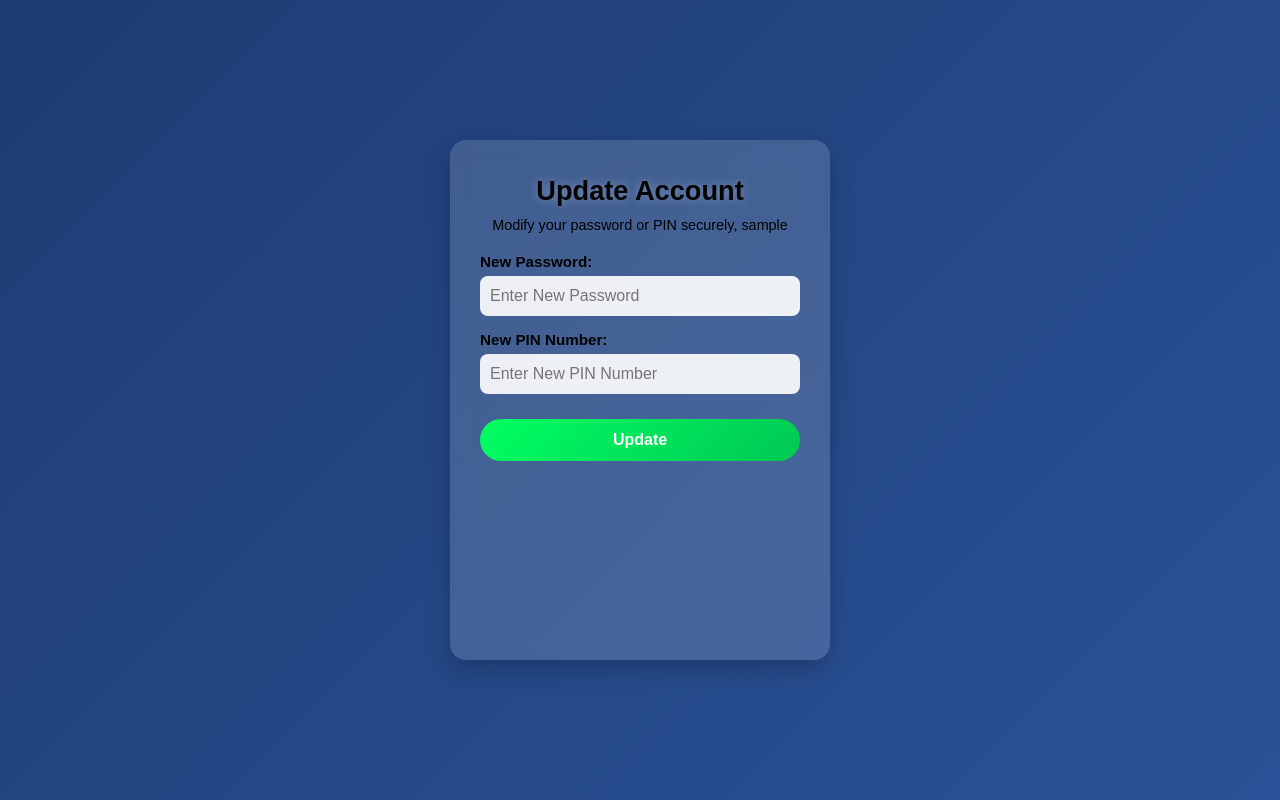
After one commit to Irfanshaikislam/ATM_WEBAPP, a Flask app: template templates/update.html in a window 1280 px wide. The commit adds this page. Run offline with Flask 3, Linux system fonts and the light colour scheme; the template is opened without the code that fills it: most values are stand-ins (such as "Sample title", 1, 10 or a date in 2020).

Commit message:
Added a new feature Update User in templates and added a new file update.css in static's css folder and updated app.py for the update users

```diff
--- a/app.py
+++ b/app.py
@@ -35,7 +35,7 @@ def Login():
                  else:
                     return 'Pin Number is wrong'
              else:
-                 return 'Account Number is wrong'
+                 return 'Password Number is wrong'
          else:
              return 'user name is wrong'
     return render_template('Login.html')
@@ -130,3 +130,21 @@ def delete():
         return resp
      else:
          return 'PLEASE LOGIN TO DELETE YOUR ACCOUNT'
+@app.route('/update', methods=['GET', 'POST'])
+def update():
+    if request.cookies.get('username'):
+        username = request.cookies.get('username')
+        if request.method == 'POST':
+            new_password = request.form['new_password']
+            new_pin = request.form['new_pin']
+
+            if new_password and new_pin:
+                users[username]['userpassword'] = new_password
+                users[username]['pin'] = new_pin
+                return 'Account details updated successfully for user!'
+            else:
+                return ' Both fields are required!'
+        return render_template('update.html', username=username)
+    else:
+        return redirect(url_for('Login'))
+app.run()
--- /dev/null
+++ b/static/css/update.css
@@ -0,0 +1,124 @@
+
+
+   * {
+    margin: 0;
+    padding: 0;
+    box-sizing: border-box;
+    font-family: "Poppins", sans-serif;
+  }
+
+  body {
+    height: 100vh;
+    display: flex;
+    justify-content: center;
+    align-items: center;
+    background: linear-gradient(135deg, #1e3c72, #2a5298);
+  }
+
+  .update-container {
+    height: 65%;
+    width: 380px;
+    padding: 35px 30px;
+    border-radius: 16px;
+    background: rgba(255, 255, 255, 0.15);
+    box-shadow: 0 10px 25px rgba(0, 0, 0, 0.2);
+    backdrop-filter: blur(10px);
+    text-align: center;
+    animation: fadeIn 0.6s ease-in-out;
+  }
+
+  .update-container h2 {
+    font-size: 1.7rem;
+    font-weight: 700;
+    color: #030303;
+    margin-bottom: 10px;
+    text-shadow: 0 0 8px rgba(255, 255, 255, 0.3);
+  }
+
+  .update-container p {
+    font-size: 0.9rem;
+    color: #000000;
+    margin-bottom: 20px;
+  }
+
+  .update-container label {
+    display: block;
+    text-align: left;
+    margin-bottom: 6px;
+    font-size: 0.95rem;
+    font-weight: 600;
+    color: #010101;
+  }
+
+  .update-container input {
+    width: 100%;
+    height: 40px;
+    padding: 10px;
+    border-radius: 8px;
+    border: none;
+    outline: none;
+    font-size: 1rem;
+    background: rgba(255, 255, 255, 0.9);
+    color: #333;
+    margin-bottom: 15px;
+    transition: 0.3s ease;
+  }
+
+  .update-container input:focus {
+    border: 2px solid #00bfff;
+    box-shadow: 0 0 8px #00bfff;
+  }
+
+  .update-container button {
+    width: 100%;
+    background: linear-gradient(135deg, #00ff62, #00c853);
+    color: white;
+    padding: 12px 20px;
+    border: none;
+    border-radius: 25px;
+    font-size: 1rem;
+    font-weight: 600;
+    cursor: pointer;
+    transition: 0.3s ease;
+    margin-top: 10px;
+  }
+
+  .update-container button:hover {
+    background: white;
+    color: #1e3c72;
+    transform: scale(1.05);
+  }
+
+  @keyframes fadeIn {
+    from {
+      opacity: 0;
+      transform: translateY(-20px);
+    }
+    to {
+      opacity: 1;
+      transform: translateY(0);
+    }
+  }
+
+  @keyframes fadeUp {
+    from {
+      opacity: 0;
+      transform: translateY(15px);
+    }
+    to {
+      opacity: 1;
+      transform: translateY(0);
+    }
+  }
+
+
+  @media (max-width: 480px) {
+    .update-container {
+      width: 90%;
+      padding: 30px 20px;
+    }
+
+    .update-container h2 {
+      font-size: 1.4rem;
+    }
+  }
--- a/templates/index.html
+++ b/templates/index.html
@@ -11,7 +11,7 @@
         <h1 class="Heading">Welcome To <span class="Company">SBI ATM</span></h1>
         <a href="{{url_for('Create_Account')}}"><button type="Submit">Create Account</button></a>
         <a href="{{url_for('Login')}}"><button type="Submit">Login Account</button></a>
-        <a href=""><button type="Submit">User Update</button></a>
+        <a href="{{url_for('update')}}"><button type="Submit">User Update</button></a>
     </div>
 </body>
 </html>
--- /dev/null
+++ b/templates/update.html
@@ -0,0 +1,40 @@
+<!DOCTYPE html>
+<html lang="en">
+  <head>
+    <meta charset="UTF-8" />
+    <meta name="viewport" content="width=device-width, initial-scale=1.0" />
+    <link
+      rel="stylesheet"
+      href="../static/css/update.css"
+    />
+    <title>Update User</title>
+  </head>
+  <body>
+    <div class="update-container">
+      <h2>Update Account</h2>
+      <p>Modify your password or PIN securely, {{ username }}</p>
+
+      <form method="POST" action="/update">
+        <label for="newpassword">New Password:</label>
+        <input
+          type="password"
+          name="new_password"
+          id="newpassword"
+          placeholder="Enter New Password"
+          required
+        />
+
+        <label for="newpin">New PIN Number:</label>
+        <input
+          type="password"
+          name="new_pin"
+          id="newpin"
+          placeholder="Enter New PIN Number"
+          required
+        />
+
+        <button type="submit">Update</button>
+      </form>
+    </div>
+  </body>
+</html>
```
